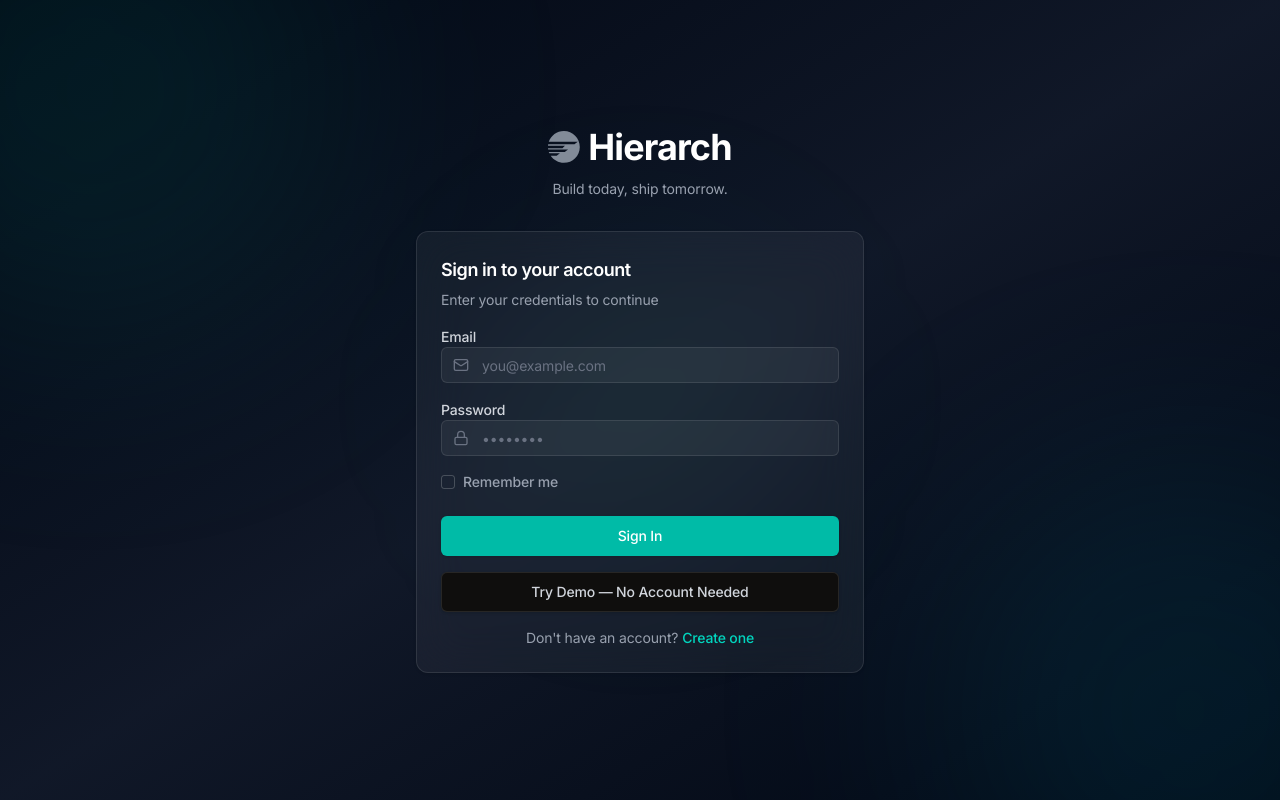
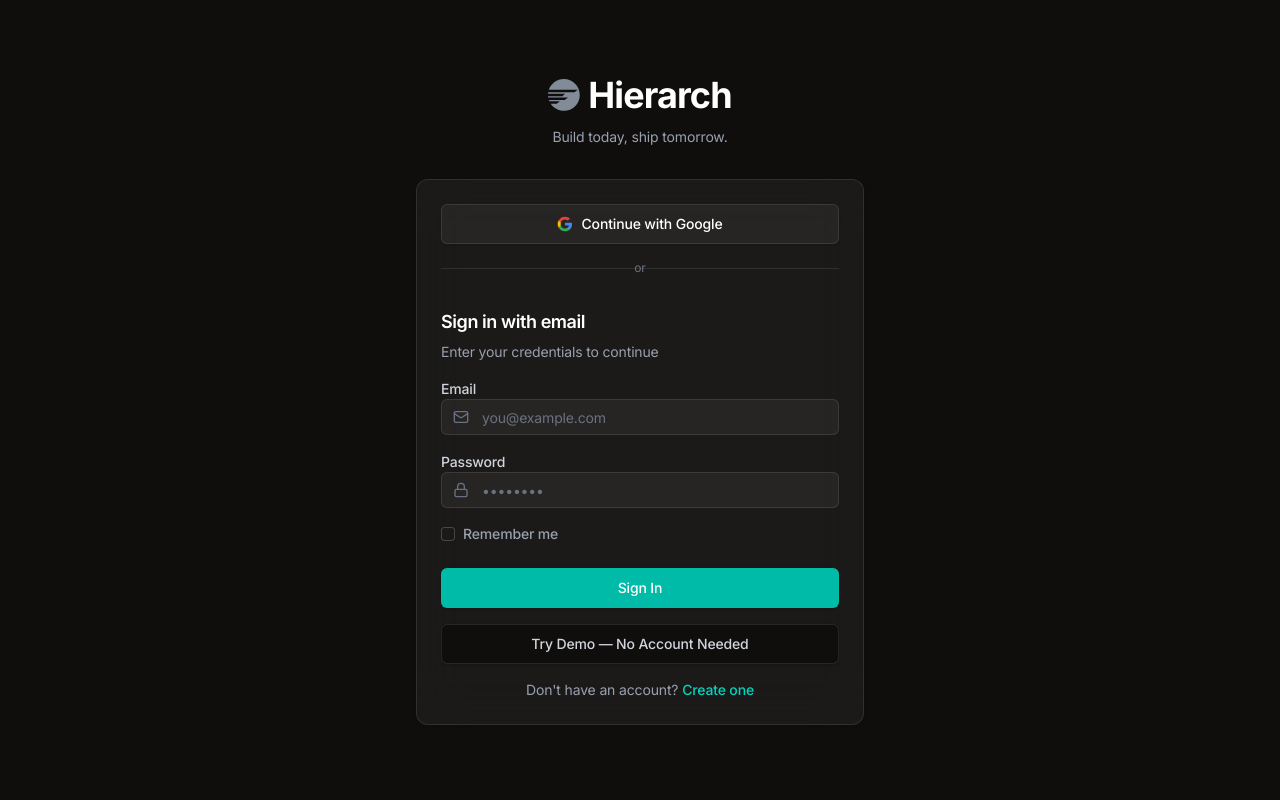
Before and after one commit to Cougler/Hierarch, a React (Vite) app: page / in a window 1280 px wide. Built offline with nearby package versions, Linux system fonts and the light colour scheme; no server answers.

Commit message:
Add Google OAuth sign-in to Login and Signup

```diff
--- a/src/app/components/Login.tsx
+++ b/src/app/components/Login.tsx
@@ -11,6 +11,17 @@
 import { Card, CardContent, CardFooter, CardHeader } from '@/app/components/ui/card';
 import { Checkbox } from '@/app/components/ui/checkbox';
 
+function GoogleIcon() {
+  return (
+    <svg viewBox="0 0 24 24" className="h-4 w-4" aria-hidden="true">
+      <path d="M22.56 12.25c0-.78-.07-1.53-.2-2.25H12v4.26h5.92c-.26 1.37-1.04 2.53-2.21 3.31v2.77h3.57c2.08-1.92 3.28-4.74 3.28-8.09z" fill="#4285F4" />
+      <path d="M12 23c2.97 0 5.46-.98 7.28-2.66l-3.57-2.77c-.98.66-2.23 1.06-3.71 1.06-2.86 0-5.29-1.93-6.16-4.53H2.18v2.84C3.99 20.53 7.7 23 12 23z" fill="#34A853" />
+      <path d="M5.84 14.09c-.22-.66-.35-1.36-.35-2.09s.13-1.43.35-2.09V7.07H2.18C1.43 8.55 1 10.22 1 12s.43 3.45 1.18 4.93l3.66-2.84z" fill="#FBBC05" />
+      <path d="M12 5.38c1.62 0 3.06.56 4.21 1.64l3.15-3.15C17.45 2.09 14.97 1 12 1 7.7 1 3.99 3.47 2.18 7.07l3.66 2.84c.87-2.6 3.3-4.53 6.16-4.53z" fill="#EA4335" />
+    </svg>
+  );
+}
+
 interface LoginProps {
   onLogin: () => void;
   onSwitchToSignup: () => void;
@@ -22,6 +33,19 @@
   const [password, setPassword] = useState('');
   const [rememberMe, setRememberMe] = useState(false);
   const [loading, setLoading] = useState(false);
+  const [googleLoading, setGoogleLoading] = useState(false);
+
+  async function handleGoogleSignIn() {
+    setGoogleLoading(true);
+    const { error } = await supabase.auth.signInWithOAuth({
+      provider: 'google',
+      options: { redirectTo: window.location.origin },
+    });
+    if (error) {
+      toast.error(error.message);
+      setGoogleLoading(false);
+    }
+  }
 
   async function handleSubmit(e: React.FormEvent) {
     e.preventDefault();
@@ -45,14 +69,7 @@
   }
 
   return (
-    <div className="relative flex min-h-screen items-center justify-center overflow-hidden bg-gradient-to-br from-gray-950 via-gray-900 to-gray-950 px-4">
-      {/* Ambient background blobs */}
-      <div className="pointer-events-none absolute inset-0 overflow-hidden">
-        <div className="absolute -left-40 -top-40 h-[500px] w-[500px] rounded-full bg-teal-500/10 blur-[120px]" />
-        <div className="absolute -bottom-40 -right-40 h-[500px] w-[500px] rounded-full bg-cyan-500/10 blur-[120px]" />
-        <div className="absolute left-1/2 top-1/2 h-[300px] w-[300px] -translate-x-1/2 -translate-y-1/2 rounded-full bg-teal-400/5 blur-[100px]" />
-      </div>
-
+    <div className="relative flex min-h-screen items-center justify-center overflow-hidden bg-background px-4">
       <motion.div
         initial={{ opacity: 0, y: 24 }}
         animate={{ opacity: 1, y: 0 }}
@@ -69,9 +86,37 @@
         </div>
 
         <Card className="border-white/10 bg-white/5 backdrop-blur-xl">
+          {/* Google OAuth */}
+          <div className="px-6 pt-6 pb-4">
+            <Button
+              type="button"
+              onClick={handleGoogleSignIn}
+              disabled={googleLoading}
+              className="w-full border border-white/10 bg-white/5 text-white hover:bg-white/10"
+              variant="outline"
+              size="lg"
+            >
+              {googleLoading ? (
+                <Loader2 className="h-4 w-4 animate-spin" />
+              ) : (
+                <GoogleIcon />
+              )}
+              Continue with Google
+            </Button>
+
+            <div className="relative my-4">
+              <div className="absolute inset-0 flex items-center">
+                <div className="w-full border-t border-white/10" />
+              </div>
+              <div className="relative flex justify-center text-xs">
+                <span className="bg-transparent px-2 text-gray-500">or</span>
+              </div>
+            </div>
+          </div>
+
           <form onSubmit={handleSubmit}>
-            <CardHeader className="pb-4">
-              <h2 className="text-lg font-semibold text-white">Sign in to your account</h2>
+            <CardHeader className="pb-4 pt-0">
+              <h2 className="text-lg font-semibold text-white">Sign in with email</h2>
               <p className="text-sm text-gray-400">Enter your credentials to continue</p>
             </CardHeader>
 
--- a/src/app/components/Signup.tsx
+++ b/src/app/components/Signup.tsx
@@ -4,6 +4,17 @@
 
 import { toast } from 'sonner';
 import { supabase } from '@/app/supabase-client';
+
+function GoogleIcon() {
+  return (
+    <svg viewBox="0 0 24 24" className="h-4 w-4" aria-hidden="true">
+      <path d="M22.56 12.25c0-.78-.07-1.53-.2-2.25H12v4.26h5.92c-.26 1.37-1.04 2.53-2.21 3.31v2.77h3.57c2.08-1.92 3.28-4.74 3.28-8.09z" fill="#4285F4" />
+      <path d="M12 23c2.97 0 5.46-.98 7.28-2.66l-3.57-2.77c-.98.66-2.23 1.06-3.71 1.06-2.86 0-5.29-1.93-6.16-4.53H2.18v2.84C3.99 20.53 7.7 23 12 23z" fill="#34A853" />
+      <path d="M5.84 14.09c-.22-.66-.35-1.36-.35-2.09s.13-1.43.35-2.09V7.07H2.18C1.43 8.55 1 10.22 1 12s.43 3.45 1.18 4.93l3.66-2.84z" fill="#FBBC05" />
+      <path d="M12 5.38c1.62 0 3.06.56 4.21 1.64l3.15-3.15C17.45 2.09 14.97 1 12 1 7.7 1 3.99 3.47 2.18 7.07l3.66 2.84c.87-2.6 3.3-4.53 6.16-4.53z" fill="#EA4335" />
+    </svg>
+  );
+}
 import { cn } from '@/app/lib/utils';
 import { Button } from '@/app/components/ui/button';
 import { Input } from '@/app/components/ui/input';
@@ -20,6 +31,19 @@
   const [email, setEmail] = useState('');
   const [password, setPassword] = useState('');
   const [loading, setLoading] = useState(false);
+  const [googleLoading, setGoogleLoading] = useState(false);
+
+  async function handleGoogleSignIn() {
+    setGoogleLoading(true);
+    const { error } = await supabase.auth.signInWithOAuth({
+      provider: 'google',
+      options: { redirectTo: window.location.origin },
+    });
+    if (error) {
+      toast.error(error.message);
+      setGoogleLoading(false);
+    }
+  }
 
   async function handleSubmit(e: React.FormEvent) {
     e.preventDefault();
@@ -65,13 +89,7 @@
   }
 
   return (
-    <div className="relative flex min-h-screen items-center justify-center overflow-hidden bg-gradient-to-br from-gray-950 via-gray-900 to-gray-950 px-4">
-      <div className="pointer-events-none absolute inset-0 overflow-hidden">
-        <div className="absolute -left-40 -top-40 h-[500px] w-[500px] rounded-full bg-teal-500/10 blur-[120px]" />
-        <div className="absolute -bottom-40 -right-40 h-[500px] w-[500px] rounded-full bg-cyan-500/10 blur-[120px]" />
-        <div className="absolute left-1/2 top-1/2 h-[300px] w-[300px] -translate-x-1/2 -translate-y-1/2 rounded-full bg-teal-400/5 blur-[100px]" />
-      </div>
-
+    <div className="relative flex min-h-screen items-center justify-center overflow-hidden bg-background px-4">
       <motion.div
         initial={{ opacity: 0, y: 24 }}
         animate={{ opacity: 1, y: 0 }}
@@ -87,8 +105,36 @@
         </div>
 
         <Card className="border-white/10 bg-white/5 backdrop-blur-xl">
+          {/* Google OAuth */}
+          <div className="px-6 pt-6 pb-4">
+            <Button
+              type="button"
+              onClick={handleGoogleSignIn}
+              disabled={googleLoading}
+              className="w-full border border-white/10 bg-white/5 text-white hover:bg-white/10"
+              variant="outline"
+              size="lg"
+            >
+              {googleLoading ? (
+                <Loader2 className="h-4 w-4 animate-spin" />
+              ) : (
+                <GoogleIcon />
+              )}
+              Continue with Google
+            </Button>
+
+            <div className="relative my-4">
+              <div className="absolute inset-0 flex items-center">
+                <div className="w-full border-t border-white/10" />
+              </div>
+              <div className="relative flex justify-center text-xs">
+                <span className="bg-transparent px-2 text-gray-500">or</span>
+              </div>
+            </div>
+          </div>
+
           <form onSubmit={handleSubmit}>
-            <CardHeader className="pb-4">
+            <CardHeader className="pb-4 pt-0">
               <h2 className="text-lg font-semibold text-white">Create your account</h2>
               <p className="text-sm text-gray-400">Get started with Hierarch in seconds</p>
             </CardHeader>
```
